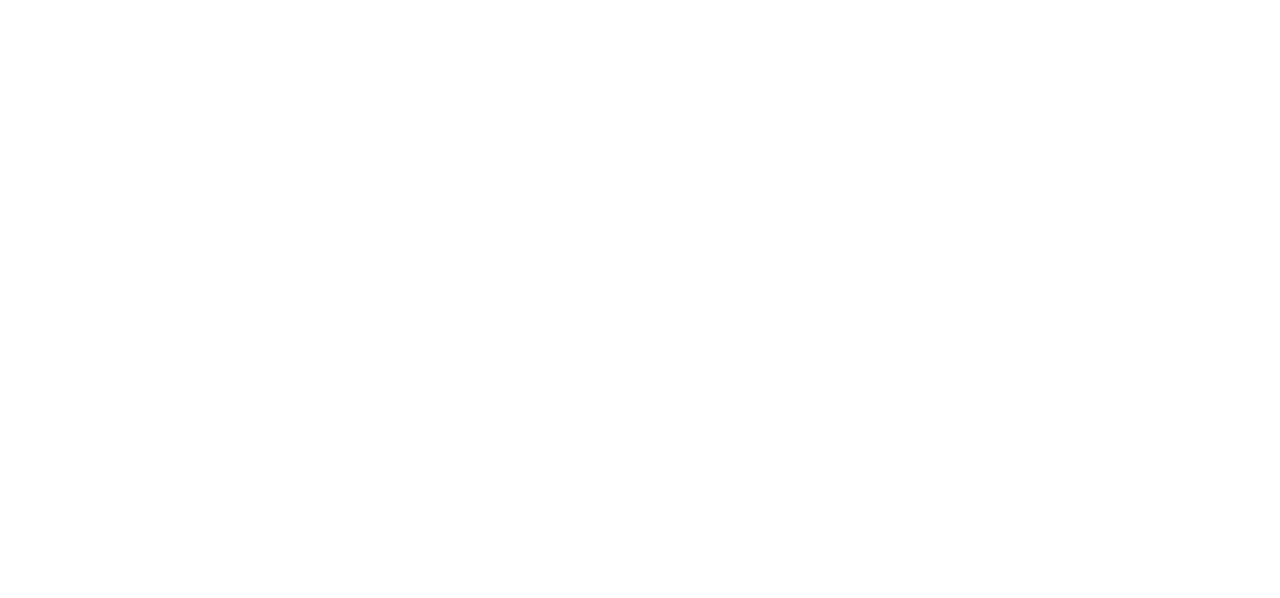
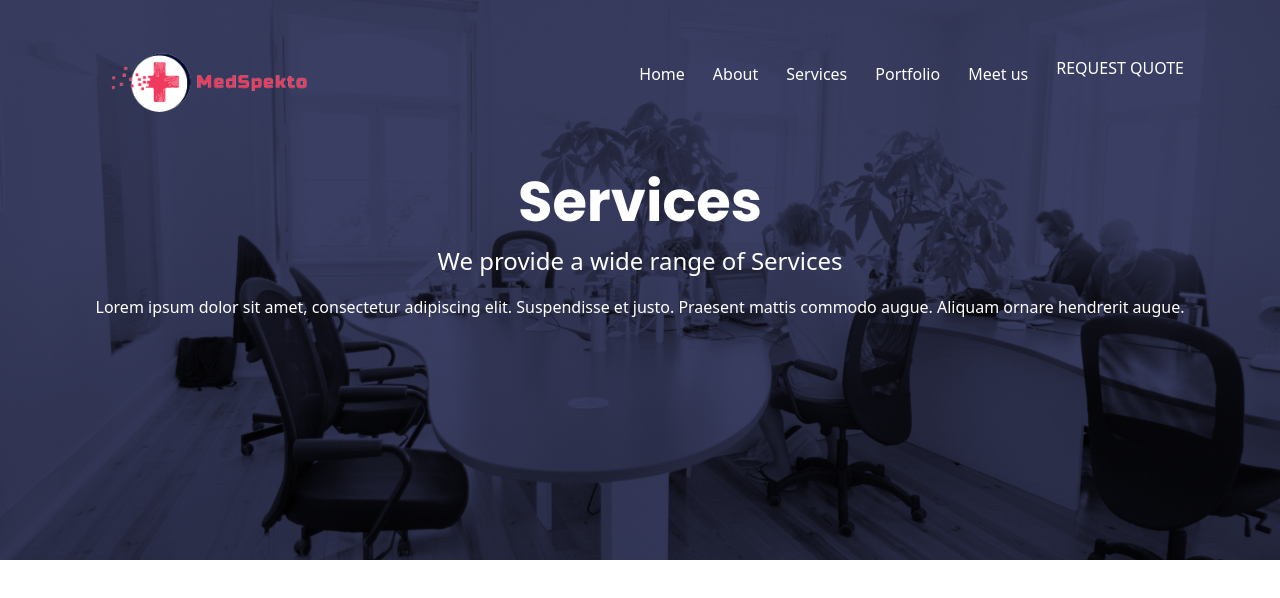
Before and after one commit to Medspekto/MedSpektoWebsite, a React (Vite) app in the folder public/: page /about in a window 1280 px wide. Before the commit this address had no page. Shown: the top 598 px of the page. Built offline with nearby package versions, Linux system fonts and the light colour scheme.

Commit message:
issue fixed

```diff
--- a/public/src/App.tsx
+++ b/public/src/App.tsx
@@ -1,6 +1,7 @@
 import { Route, BrowserRouter as Router, Routes } from 'react-router-dom';
 import Home from './features/Home';
 import Services from './features/Services';
+import About from './features/About';
 
 const App = ()=>{
 
@@ -9,6 +10,7 @@
       <Routes>
         <Route index element={<Home/>}/>
         <Route path='services' element={<Services/>}/>
+        <Route path='about' element={<About/>}/>
       </Routes>
     </Router>
   )
--- /dev/null
+++ b/public/src/features/About.tsx
@@ -0,0 +1,24 @@
+import Navbar from "./Navbar/navbar"
+
+const About=()=>{
+    return(
+        <>
+         <div className="header_section ">
+            <div className="container pb-5">
+            <Navbar/>
+              <div className="row ">
+                {/* Full width header content */}
+                <div className="col-md-12 text-center header_content">
+                  <h1 className="display-4">Services</h1>
+                  <p className="lead">We provide a wide range of Services</p>
+                  <p>
+                    Lorem ipsum dolor sit amet, consectetur adipiscing elit. Suspendisse et justo. Praesent mattis commodo augue. Aliquam ornare hendrerit augue.
+                  </p>
+                </div>
+              </div>
+            </div>
+        </div>
+        </>
+    )
+}
+export default About
```
Also changed, not shown: public/src/features/Components/ComponentCustomers.tsx (+4 -4 lines).
